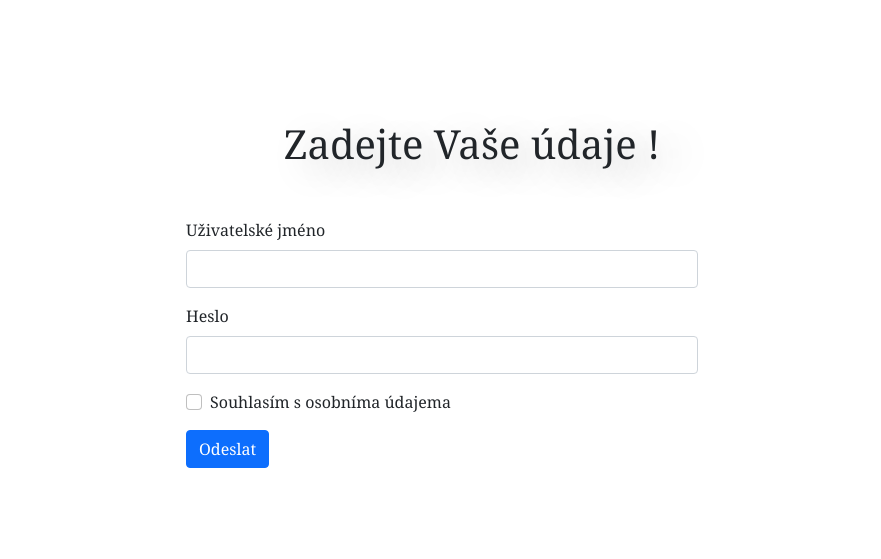
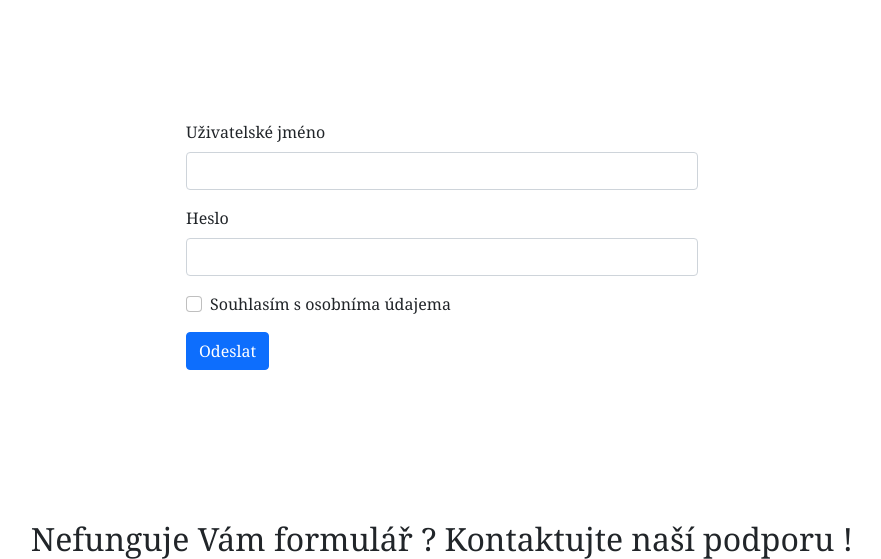
Before and after one commit to MilanMizera/First_project, a PHP site: page / in a window 1280 px wide. Shown: the part 80-639 px from the top of the page, without its empty margins (198-1079 px from the left). Run offline with PHP 8.4, Linux system fonts and the light colour scheme.

Commit message:
Update index.php

```diff
--- a/index.php
+++ b/index.php
@@ -58,7 +58,8 @@
     </header>
 
     <div class form-container>
-     <h1 class="formtitle">Zadejte Vaše údaje !</h1>
+     <h1 class="formtitle"></h1>
+
 
      <form class="formularek" method="post" action="index.php">
      <div class="mb-3">
```
